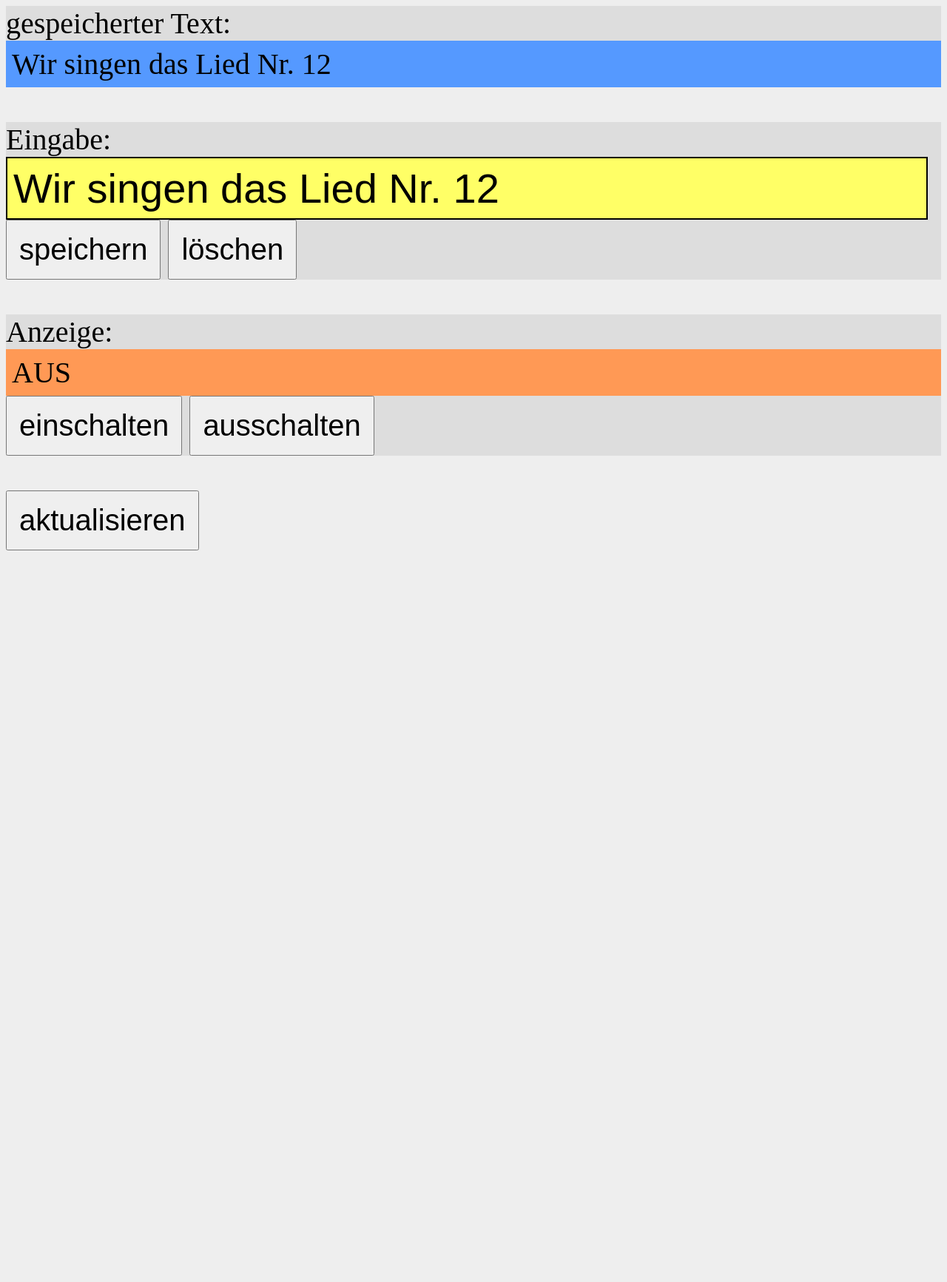
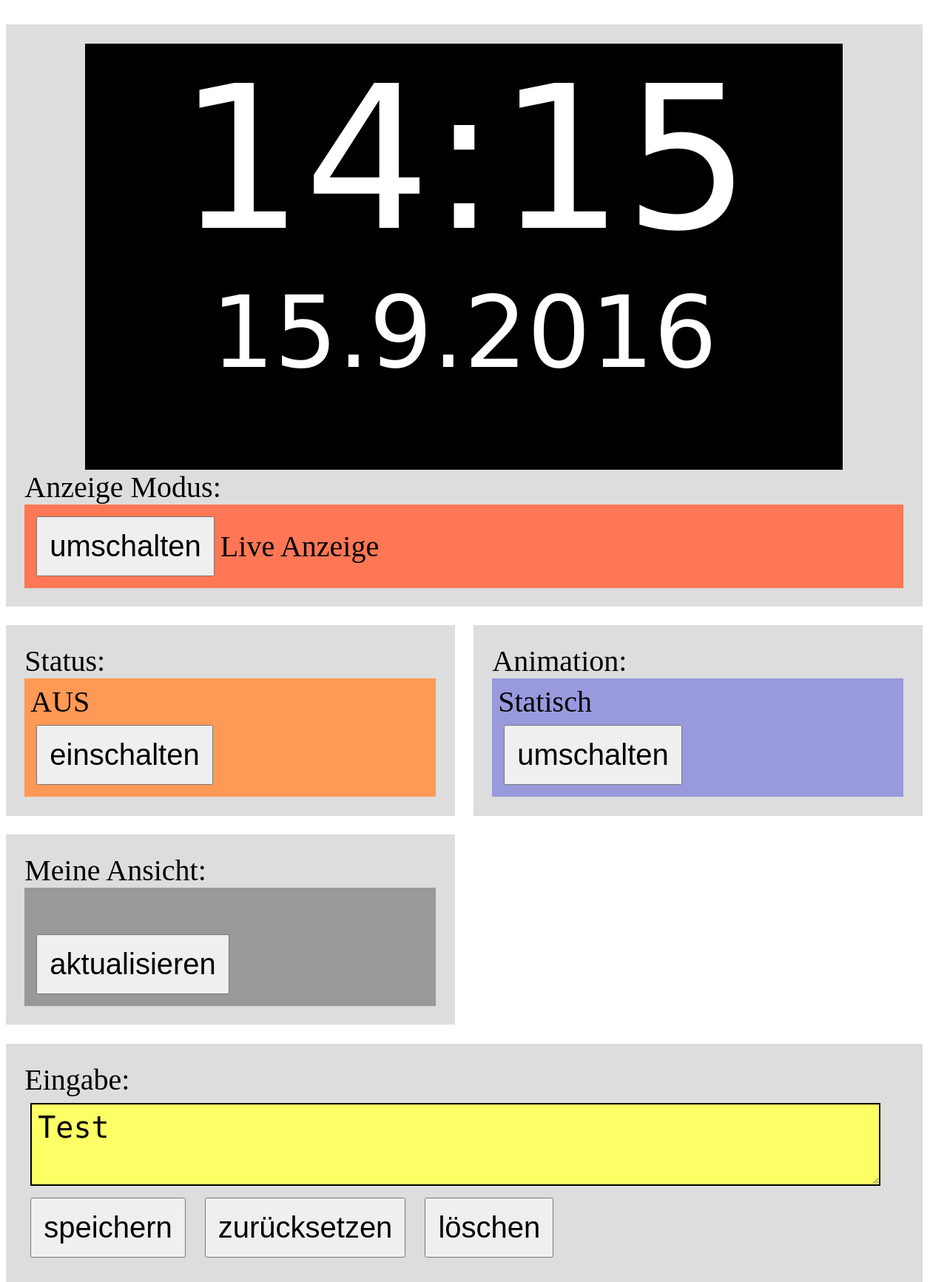
Before and after one commit to mehlbox/DieUhr, a PHP site: page / in a window 1280 px wide. Shown: the whole page at 74% size. Before the commit the page ends 744 px from the top, so only its background shows below. Run offline with PHP 8.4, Linux system fonts and the light colour scheme.

Commit message:
add more function

```diff
--- a/html/data/message.txt
+++ b/html/data/message.txt
@@ -1 +1 @@
-Wir singen das Lied Nr. 12
+Test
--- a/html/index.php
+++ b/html/index.php
@@ -1,44 +1,180 @@
 <?php
 $file   = $_SERVER['DOCUMENT_ROOT'].'/data/message.txt';
 $status = $_SERVER['DOCUMENT_ROOT'].'/data/status.inf';
+$marquee = $_SERVER['DOCUMENT_ROOT'].'/data/marquee.inf';
+$preview = $_SERVER['DOCUMENT_ROOT'].'/data/preview.inf';
+
+
+if (!empty($_POST['save'])) file_put_contents($file, $_POST['message']); // speichern
+
+if (!empty($_POST['status_off'] )) file_put_contents($status, FALSE);
+if (!empty($_POST['status_on']  )) file_put_contents($status, TRUE);
+if (!empty($_POST['marquee_off'] )) file_put_contents($marquee, FALSE);
+if (!empty($_POST['marquee_on']  )) file_put_contents($marquee, TRUE);
+if (!empty($_POST['preview_off'] )) file_put_contents($preview, FALSE);
+if (!empty($_POST['preview_on']  )) file_put_contents($preview, TRUE);
+
+$formtext = file_get_contents($file);
+if (!empty($_POST['reset'])) $formtext = "Das Lied Nr.: ";
+if (!empty($_POST['del'])) $formtext = "";
+
 header( "refresh:120;url=/" );
 ?>
 <!DOCTYPE html PUBLIC "-//W3C//DTD HTML 4.01 Transitional//EN" "http://www.w3.org/TR/html4/loose.dtd">
 <html>
-<body style="background-color: #EEEEEE; font-size: 5vmin;">
-<?php if (!empty($_POST['send']) && !empty($_POST['message'])) file_put_contents($file, $_POST['message']); ?>
-<div style="background-color: #DDDDDD;">gespeicherter Text:
-	<div style="font-size: 5vmin; background-color: #5599FF; border: 0; padding: 1vmin;"> <?php echo file_get_contents($file); ?>
+<head>
+<script type="text/javascript" src="js/clock.js"></script>
+<script type="text/javascript" src="js/jquery.js"></script>
+<style>
+body {
+	background-color: #FFFFFF;
+	font-size: 5vmin;
+}
+div {
+	background-color: #DDDDDD;
+	padding: 1vmin
+	margin: 1vmin;
+}
+div div{
+	background-color: #000000;
+}
+input {
+	font-size: 5vmin;
+	padding: 2vmin;
+	margin: 1vmin;
+}
+.box {
+	float: left;
+	width: 48%;
+	margin-right: 2%;
+	margin-top: 2%;
+	padding: 2%;
+	box-sizing: border-box;
+}
+.boxw {
+	float: left;
+	width: 94%;
+	margin-right: 2%;
+	margin-top: 2%;
+	padding: 2%;
+
+}
+#clock {
+    height:45vw;
+    width: 80vw;
+	margin: auto;
+    background-color: black;
+    top: 0; left: 0; bottom: 0; right: 0;
+	font-family:Verdana,sans-serif;color:#FFFFFF;
+	text-align:center;
+	display:block;
+	font-size: 21vw;
+}
+.the_clock {
+	font-size:100%;
+}
+.the_date {
+	font-size:50%;
+}
+@-webkit-keyframes marquee {
+ 0%   { text-indent: 100vw }
+ 100% { text-indent: -300vw }
+}
+.marquee {
+	font-size: 60%;
+	position: relative;
+	overflow: hidden;
+	white-space: nowrap;
+	-webkit-animation: marquee 15s linear infinite;
+}
+.simple {
+	font-size: 25%;
+	line-height: 1em;
+	height: 2em;
+	position: relative;
+	overflow: hidden;
+	white-space: pre;
+}
+textarea {
+	width: 95%;
+	font-size: 5vmin;
+	background-color:#FFFF66;
+	border: 2pt solid #000000;
+	padding: 1vmin;
+	margin: 1vmin;
+}
+</style>
+</head>
+<body onload="startClock(true)">
+<form action="/" method="post" >
+	<div class="boxw">
+		<div id="clock">
+		<span class="the_clock">
+			<span class='cl_hours'></span><span class='cl_minutes'></span>
+		</span>
+<?php
+if ((file_get_contents($status) || file_get_contents($preview)) && file_get_contents($marquee)) {
+	echo "<div class='marquee'>".file_get_contents($file)."</div>";
+}
+
+if ((file_get_contents($status) || file_get_contents($preview)) && !file_get_contents($marquee)) {
+	echo "<div class='simple'>".file_get_contents($file)."</div>";
+}
+
+if (!file_get_contents($status) && !file_get_contents($preview)) {
+	echo "<span class='the_date'><span class='cl_day'></span><span class='cl_month'></span><span class='cl_year'></span></span>";
+}
+?>
+		</div>
+		Anzeige Modus:
+<?php
+if (file_get_contents($preview)) {
+        echo '
+		<div style="background-color: #99DD55; border: 0; padding: 1vmin;"><input type="submit" name="preview_off" value="umschalten" />Vorschau</div>';
+} else {
+        echo '
+		<div style="background-color: #FF7755; border: 0; padding: 1vmin;"><input type="submit" name="preview_on"  value="umschalten" />Live Anzeige</div>';
+} ?>
+
+
+
 	</div>
-</div>
-<?php if (!empty($_POST['off'] )) file_put_contents($status, FALSE);
-      if (!empty($_POST['on']  )) file_put_contents($status, TRUE); ?>
-</br>
-<?php if (!empty($_POST['del'])) $formtext = ""; else $formtext = file_get_contents($file); ?>
-<form action="/" method="post" >
-	<div style="background-color: #DDDDDD;">Eingabe:</br>
-		<input type="text" name="message" value="<?php echo $formtext; ?>" style="width:97%; font-size: 7vmin; background-color: #FFFF66;  border: 2pt solid #000000; padding: 1vmin;"/>
-	<div>
-		<input type="submit" name="send" value="speichern" style="font-size: 5vmin; padding: 2vmin;"/>
-		<input type="submit" name="del"  value="löschen"   style="font-size: 5vmin; padding: 2vmin;"/>
-	</div>
-	</div>
-	</br>
-
-<div style="background-color: #DDDDDD;">Anzeige:
+	<div class="box">Status:
 <?php
 if (file_get_contents($status)) {
-        echo '<div style="background-color: #99FF55; border: 0; padding: 1vmin; ">EIN</div>';
+        echo '
+		<div style="background-color: #99FF55; border: 0; padding: 1vmin; ">EIN</br>
+		<input type="submit" name="status_off" value="ausschalten" /></div>';
 } else {
-        echo '<div style="background-color: #FF9955; border: 0; padding: 1vmin; ">AUS</div>';
+        echo '
+		<div style="background-color: #FF9955; border: 0; padding: 1vmin; ">AUS</br>
+		<input type="submit" name="status_on"  value="einschalten" /></div>';
 } ?>
-   <div>
-      <input type="submit" name="on"  value="einschalten" style="font-size: 5vmin; padding: 2vmin;"/>
-      <input type="submit" name="off" value="ausschalten" style="font-size: 5vmin; padding: 2vmin;"/>
-   </div>
-</div>
-</br>
-<input type="submit" value="aktualisieren" style="font-size: 5vmin; padding: 2vmin;"/>
+	</div>
+	<div class="box">Animation:
+<?php
+if (file_get_contents($marquee)) {
+        echo '
+		<div style="background-color: #9999FF; border: 0; padding: 1vmin;">Laufschrift</br>
+		<input type="submit" name="marquee_off" value="umschalten" /></div>';
+} else {
+        echo '
+		<div style="background-color: #9999DD; border: 0; padding: 1vmin;">Statisch</br>
+		<input type="submit" name="marquee_on"  value="umschalten" /></div>';
+} ?>
+	</div>
+	<div class="box">Meine Ansicht:
+		<div style="background-color: #999999; border: 0; padding: 1vmin;">
+		</br>
+		<input type="submit" value="aktualisieren" />
+		</div>
+	</div>
+	<div class="boxw">Eingabe:
+			<textarea name="message"><?php echo $formtext; ?></textarea>
+			<input type="submit" name="save"  value="speichern" />
+			<input type="submit" name="reset" value="zurücksetzen" />
+			<input type="submit" name="del"   value="löschen" />
+	</div>
 </form>
 </body>
 </html>
```
Also changed, not shown: html/display.php (+26 -9 lines), 2 other files.
